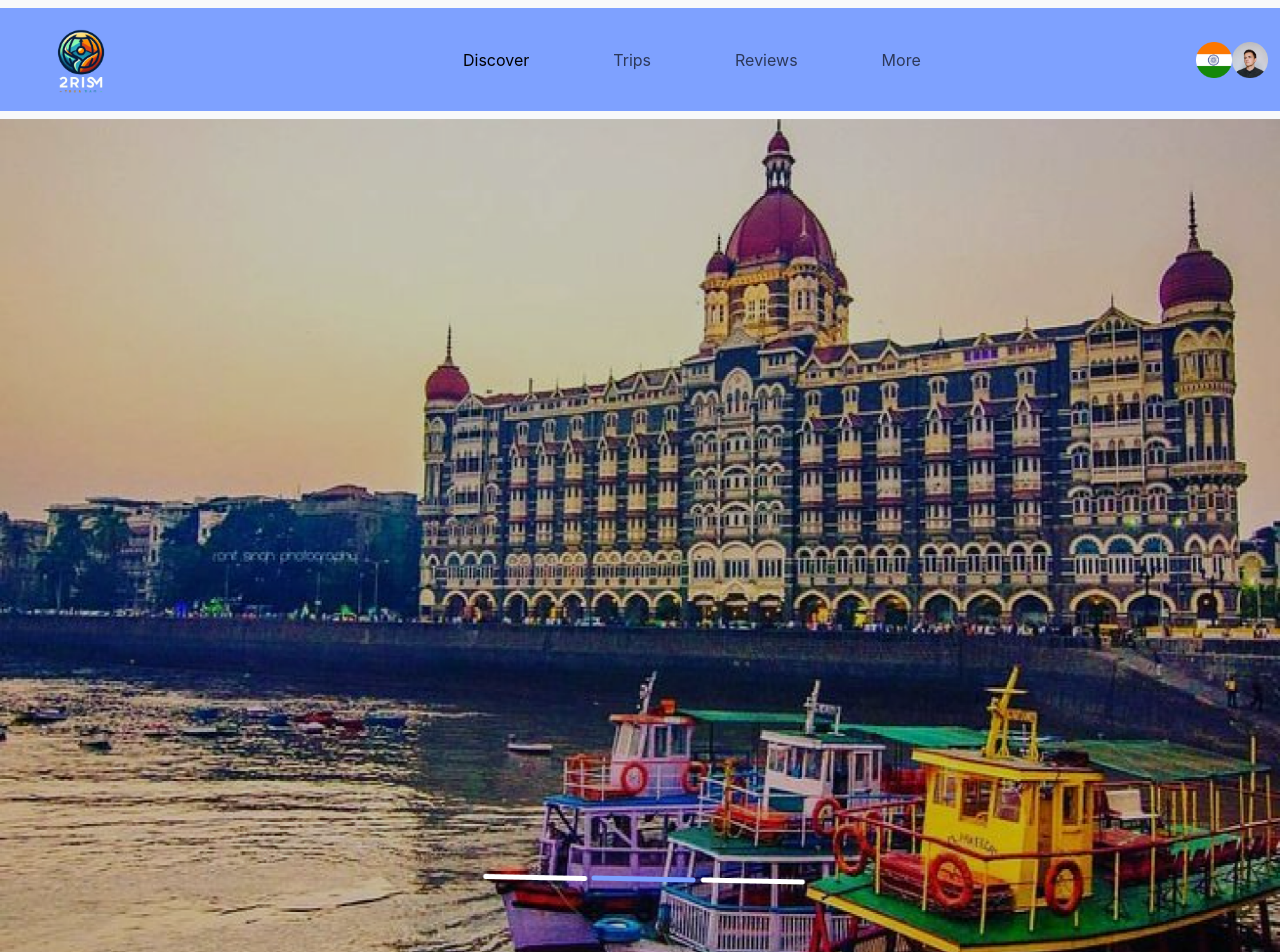
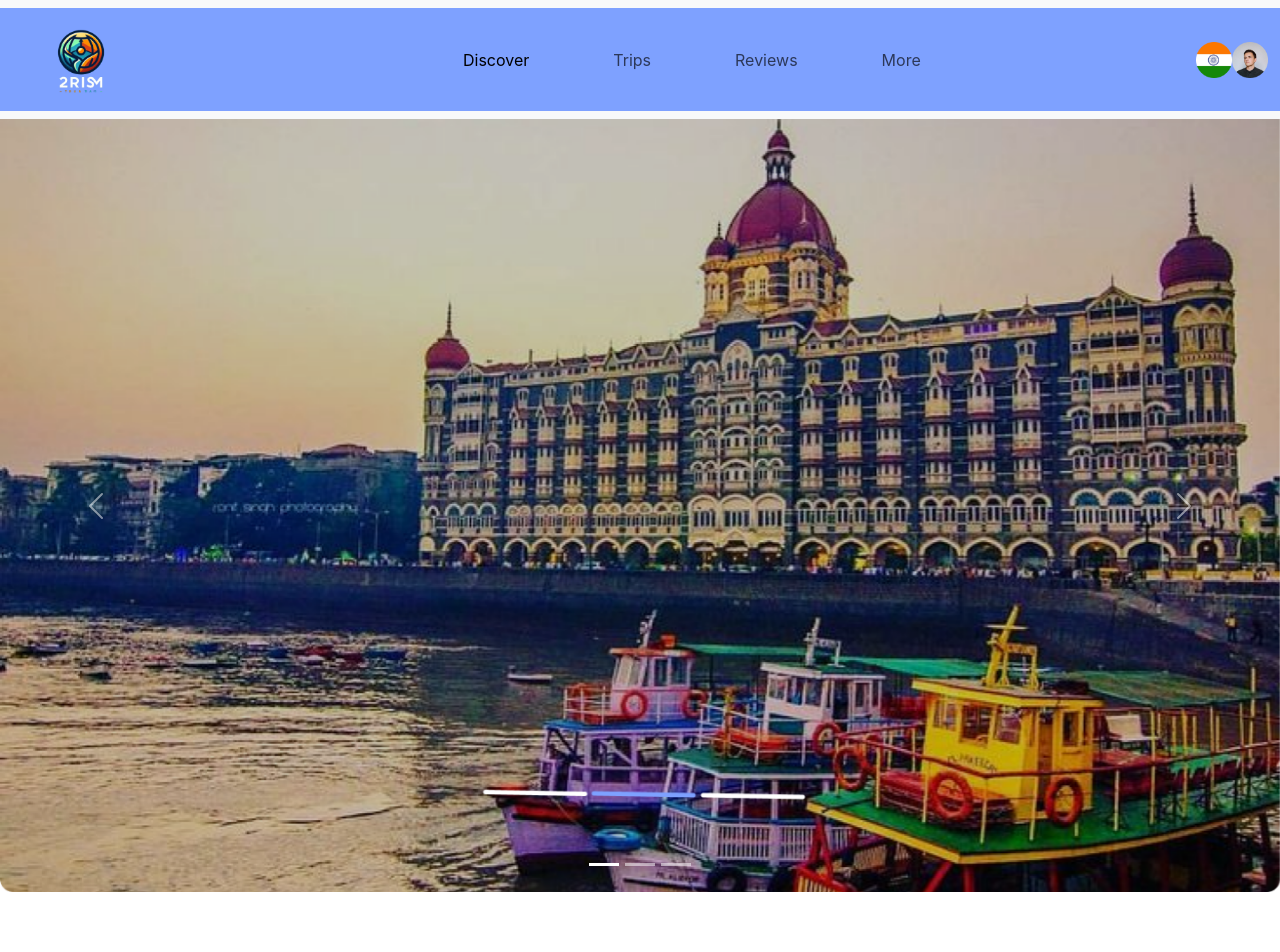
Before and after one commit to parthgupta9/CodeClash-Hackathon, a React (Create React App) app in the folder homepage/: page / in a window 1280 px wide. Shown: the top 952 px of the page. After the commit the page ends 892 px from the top, so only its background shows below. Built offline with nearby package versions, Linux system fonts and the light colour scheme.

Commit message:
third commit

```diff
--- a/homepage/src/components/Landing.js
+++ b/homepage/src/components/Landing.js
@@ -1,11 +1,36 @@
 import React from 'react'
-import landing from '../assets/Frame 18 (1).png'
-import '../components/navbar.css'
+import anding from '../assets/Frame 18 (1).png'
+import imgg from '../assets/down.png'
 
 const Landing = () => {
   return (
-    <div className='landing'><img src={landing} style={{width:"100%",
-height:"870px",padding:"-1px",margin:"0px"}}/></div>
+    <div><div id="carouselExampleIndicators" className="carousel slide">
+    <div className="carousel-indicators">
+      <button type="button" data-bs-target="#carouselExampleIndicators" data-bs-slide-to="0" className="active" aria-current="true" aria-label="Slide 1"></button>
+      <button type="button" data-bs-target="#carouselExampleIndicators" data-bs-slide-to="1" aria-label="Slide 2"></button>
+      <button type="button" data-bs-target="#carouselExampleIndicators" data-bs-slide-to="2" aria-label="Slide 3"></button>
+    </div>
+    <div className="carousel-inner">
+      <div className="carousel-item active">
+        <img src={anding} className="d-block w-100" alt="..."/>
+      </div>
+      <div className="carousel-item">
+        <img src={anding} className="d-block w-100" alt="..."/>
+      </div>
+      <div className="carousel-item">
+        <img src={anding} className="d-block w-100" alt="..."/>
+      </div>
+    </div>
+    <button className="carousel-control-prev" type="button" data-bs-target="#carouselExampleIndicators" data-bs-slide="prev">
+      <span className="carousel-control-prev-icon" aria-hidden="true"></span>
+      <span className="visually-hidden">Previous</span>
+    </button>
+    <button className="carousel-control-next" type="button" data-bs-target="#carouselExampleIndicators" data-bs-slide="next">
+      <span className="carousel-control-next-icon" aria-hidden="true"></span>
+      <span className="visually-hidden">Next</span>
+    </button>
+    {/* <img src={imgg} style={{marginTop:"-80px"}}></img> */}
+  </div></div>
   )
 }
 
```
Also changed, not shown: homepage/src/assets/Delhi Tourism 1.png (added), homepage/src/assets/down.png (added).
